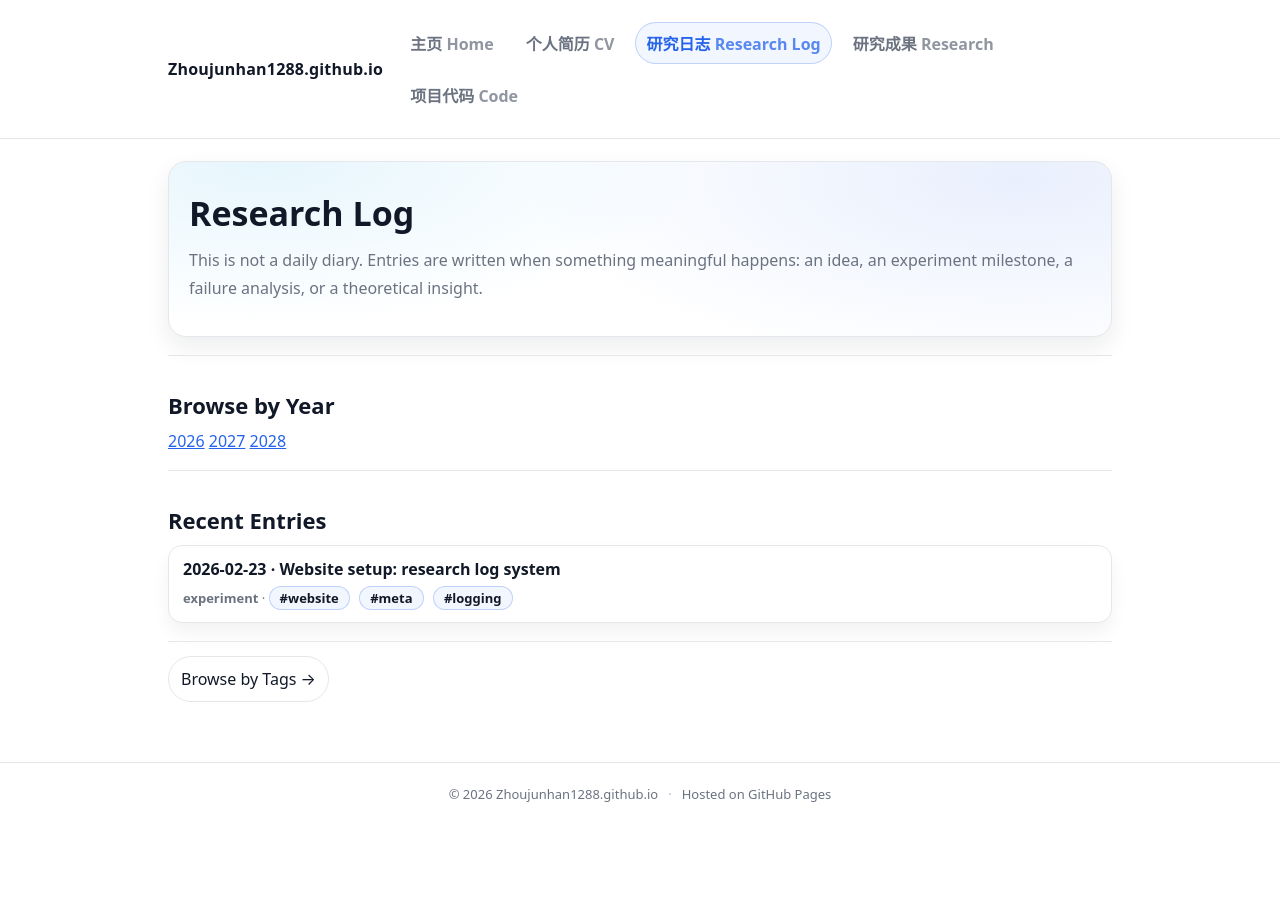
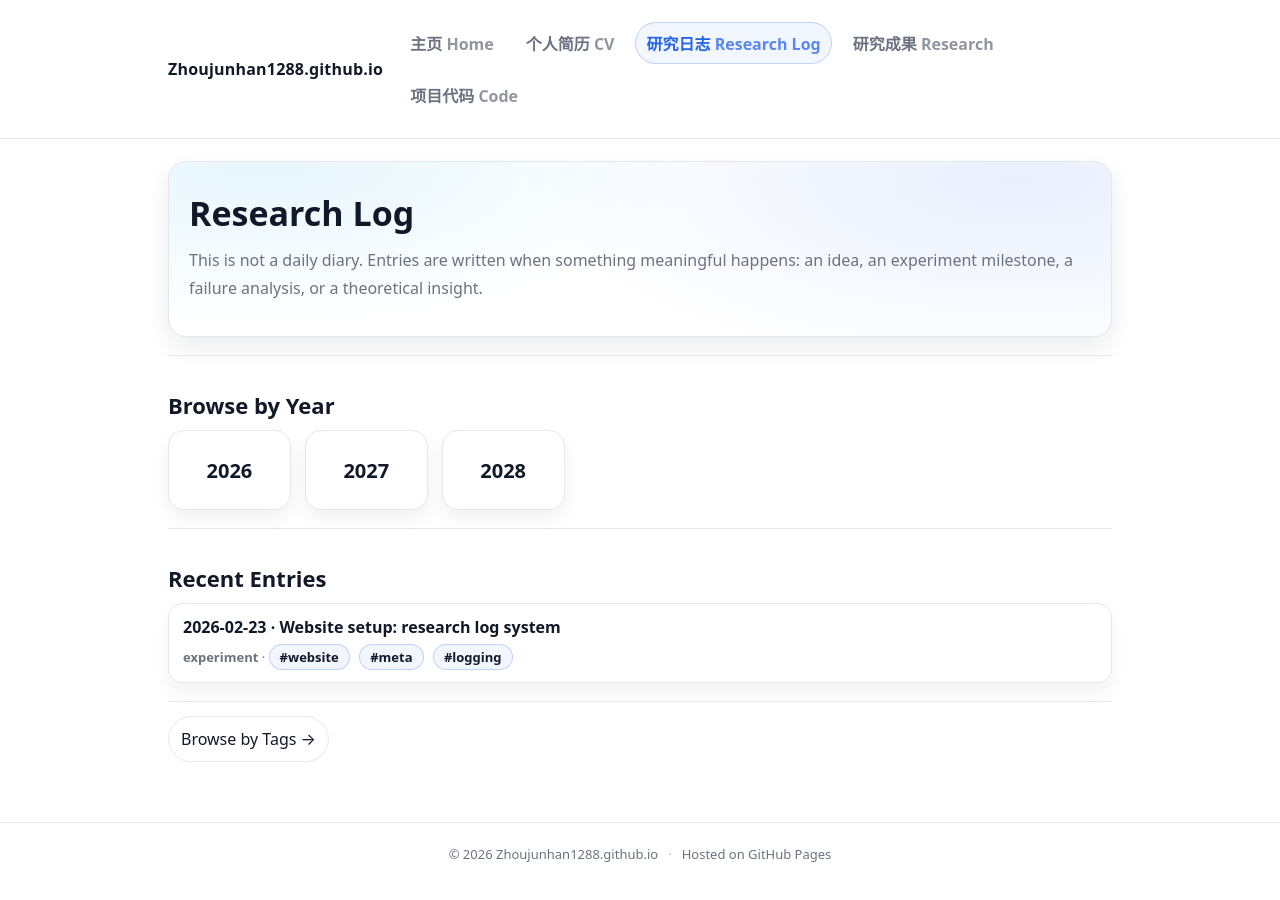
Before and after one commit to Zhoujunhan1288/Zhoujunhan1288.github.io, a Jekyll site: the page built from log.md, in a window 1280 px wide. Built offline with Jekyll 4.4.1, drawn with Linux system fonts in a browser that asks for light colours.

Commit message:
Update style.css

```diff
--- a/assets/style.css
+++ b/assets/style.css
@@ -246,3 +246,50 @@ a:hover{ color: #1d4ed8; }
     display:none;
   }
 }
+
+/* ===== Year Grid ===== */
+.year-grid{
+  display:grid;
+  grid-template-columns: repeat(auto-fill, minmax(120px, 1fr));
+  gap: 14px;
+  margin-top: 10px;
+}
+
+.year-card{
+  display:flex;
+  align-items:center;
+  justify-content:center;
+  height: 80px;
+  border-radius: 16px;
+  border: 1px solid var(--border);
+  background:#fff;
+  text-decoration:none;
+  font-weight: 800;
+  font-size: 20px;
+  color: var(--text);
+  box-shadow: 0 8px 18px rgba(17,24,39,.06);
+  transition:.12s ease;
+}
+
+.year-card:hover{
+  transform: translateY(-2px);
+  box-shadow: 0 14px 26px rgba(17,24,39,.10);
+  border-color: rgba(37,99,235,.3);
+}
+
+/* ===== Tag Badge ===== */
+.tag{
+  display:inline-block;
+  padding: 3px 10px;
+  margin-right: 6px;
+  border-radius: 999px;
+  border: 1px solid rgba(37,99,235,.25);
+  background: rgba(37,99,235,.06);
+  color: var(--accent);
+  text-decoration:none;
+  font-size: 13px;
+}
+
+.tag:hover{
+  background: rgba(37,99,235,.12);
+}
```
